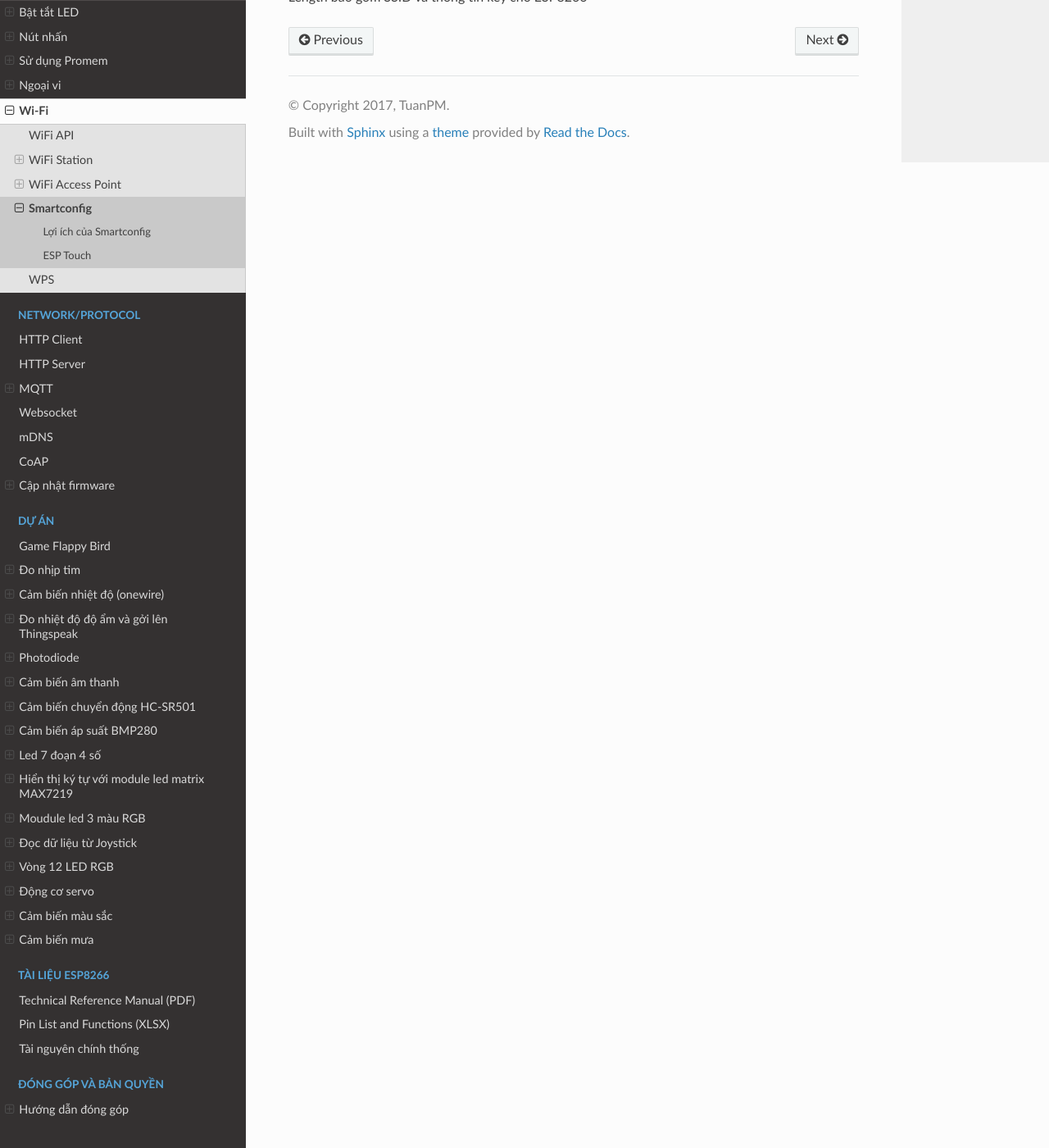
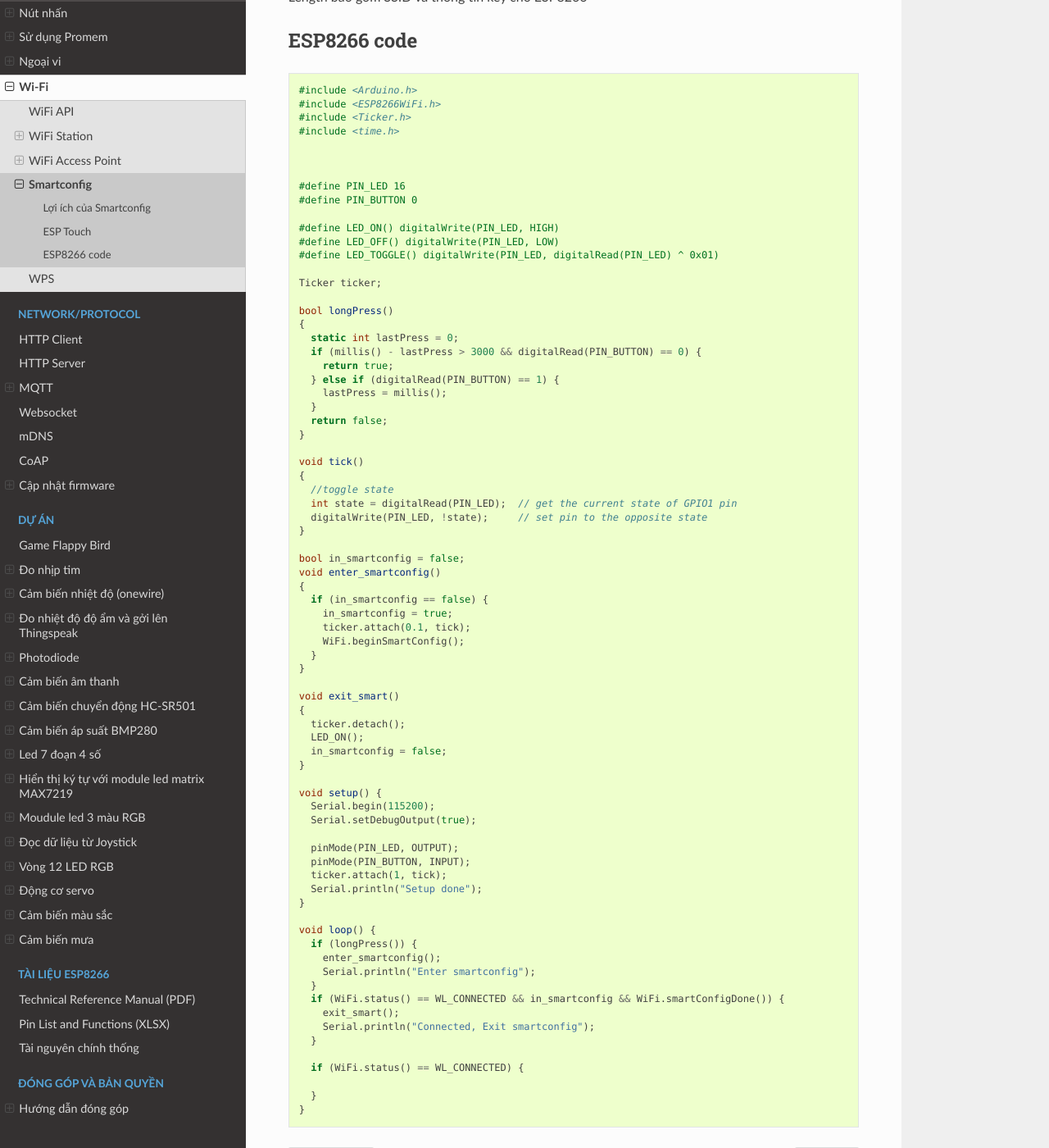
Before and after one commit to esp8266vn/arduino.esp8266.vn, a Sphinx documentation site: the page built from docs/wifi/smartconfig.rst, in a window 1280 px wide and 1400 px high, scrolled down 1258 px. Shown: the whole window at 82% size. Built offline with Sphinx 7.4.7 and the Read the Docs theme 2.0.0, drawn with Linux system fonts in a browser that asks for light colours.

Commit message:
add smartconfig code

```diff
--- a/docs/wifi/smartconfig.rst
+++ b/docs/wifi/smartconfig.rst
@@ -28,3 +28,86 @@ Cấu trúc gói tin sẽ có dạng
 +----+----+--------+-----+------+----------+-----+
 
 Length bao gồm SSID và thông tin key cho ESP8266
+
+
+ESP8266 code
+============
+
+
+.. code:: cpp
+
+    #include <Arduino.h>
+    #include <ESP8266WiFi.h>
+    #include <Ticker.h>
+    #include <time.h>
+
+
+
+    #define PIN_LED 16
+    #define PIN_BUTTON 0
+
+    #define LED_ON() digitalWrite(PIN_LED, HIGH)
+    #define LED_OFF() digitalWrite(PIN_LED, LOW)
+    #define LED_TOGGLE() digitalWrite(PIN_LED, digitalRead(PIN_LED) ^ 0x01)
+
+    Ticker ticker;
+
+    bool longPress()
+    {
+      static int lastPress = 0;
+      if (millis() - lastPress > 3000 && digitalRead(PIN_BUTTON) == 0) {
+        return true;
+      } else if (digitalRead(PIN_BUTTON) == 1) {
+        lastPress = millis();
+      }
+      return false;
+    }
+
+    void tick()
+    {
+      //toggle state
+      int state = digitalRead(PIN_LED);  // get the current state of GPIO1 pin
+      digitalWrite(PIN_LED, !state);     // set pin to the opposite state
+    }
+
+    bool in_smartconfig = false;
+    void enter_smartconfig()
+    {
+      if (in_smartconfig == false) {
+        in_smartconfig = true;
+        ticker.attach(0.1, tick);
+        WiFi.beginSmartConfig();
+      }
+    }
+
+    void exit_smart()
+    {
+      ticker.detach();
+      LED_ON();
+      in_smartconfig = false;
+    }
+
+    void setup() {
+      Serial.begin(115200);
+      Serial.setDebugOutput(true);
+
+      pinMode(PIN_LED, OUTPUT);
+      pinMode(PIN_BUTTON, INPUT);
+      ticker.attach(1, tick);
+      Serial.println("Setup done");
+    }
+
+    void loop() {
+      if (longPress()) {
+        enter_smartconfig();
+        Serial.println("Enter smartconfig");
+      }
+      if (WiFi.status() == WL_CONNECTED && in_smartconfig && WiFi.smartConfigDone()) {
+        exit_smart();
+        Serial.println("Connected, Exit smartconfig");
+      }
+
+      if (WiFi.status() == WL_CONNECTED) {
+
+      }
+    }
```
